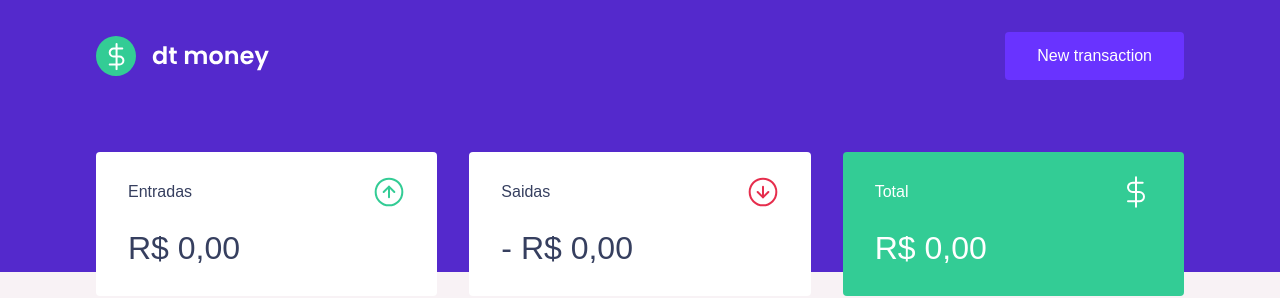
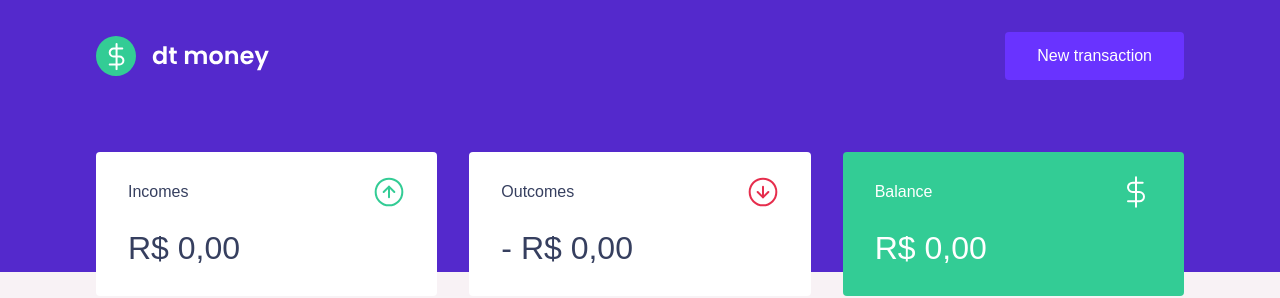
Before and after one commit to isferrei/dtmoney, a React (Create React App) app: page / in a window 1280 px wide. Shown: the top 298 px of the page. Built offline with nearby package versions, Linux system fonts and the light colour scheme; no server answers; what miragejs would draw is missing.

Commit message:
Update of summary titles

```diff
--- a/src/components/Summary/index.tsx
+++ b/src/components/Summary/index.tsx
@@ -27,7 +27,7 @@ export function Summary() {
     <Container>
       <div>
         <header>
-          <p>Entradas</p>
+          <p>Incomes</p>
           <img src={incomeImg} alt="Income" />
         </header>
         <strong>
@@ -39,7 +39,7 @@ export function Summary() {
       </div>
       <div>
         <header>
-          <p>Saidas</p>
+          <p>Outcomes</p>
           <img src={outcomeImg} alt="Outcome" />
         </header>
         <strong>
@@ -52,7 +52,7 @@ export function Summary() {
       </div>
       <div className="highlight-bg">
         <header>
-          <p>Total</p>
+          <p>Balance</p>
           <img src={totalImg} alt="Total" />
         </header>
         <strong>
```
